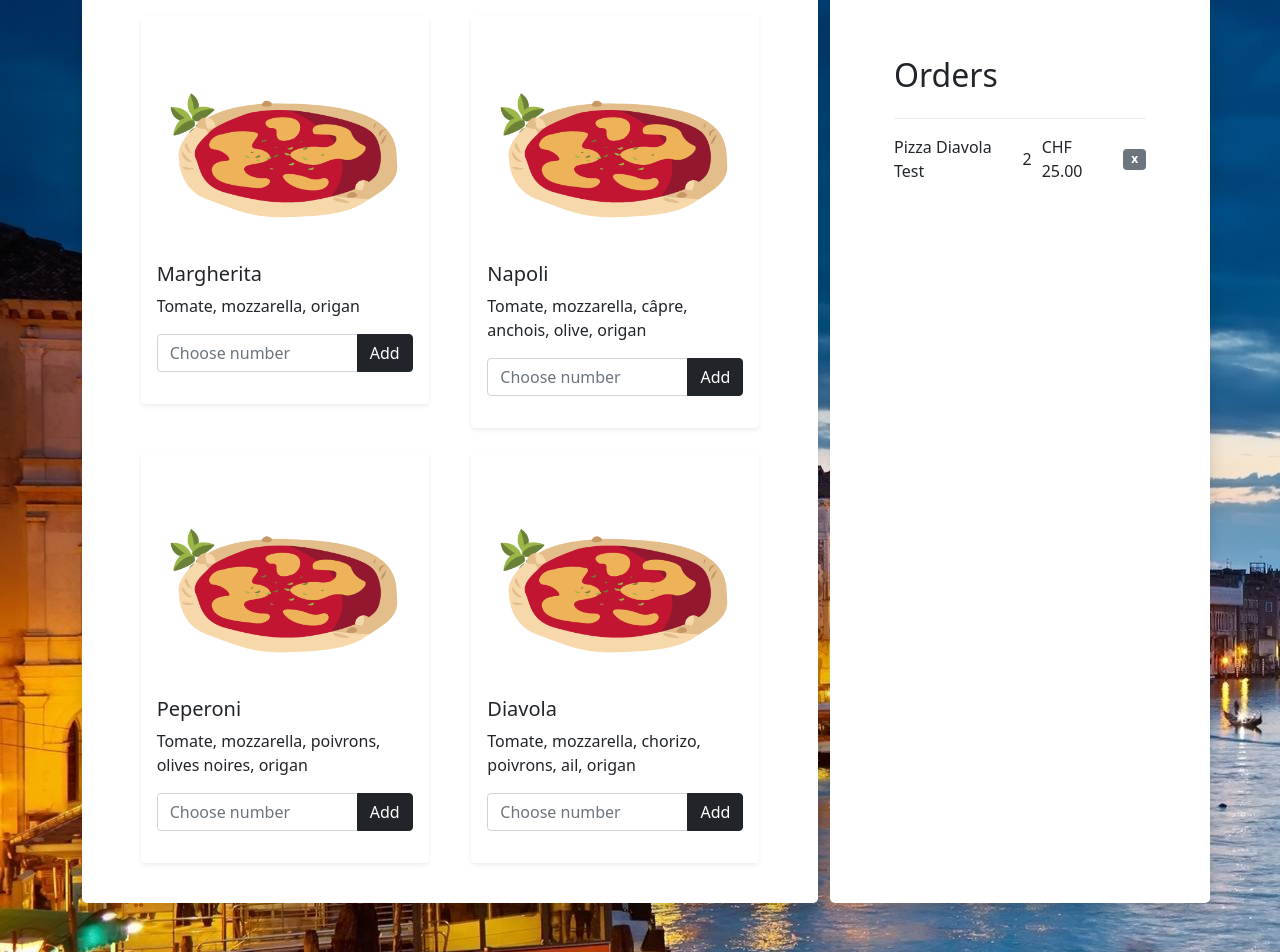
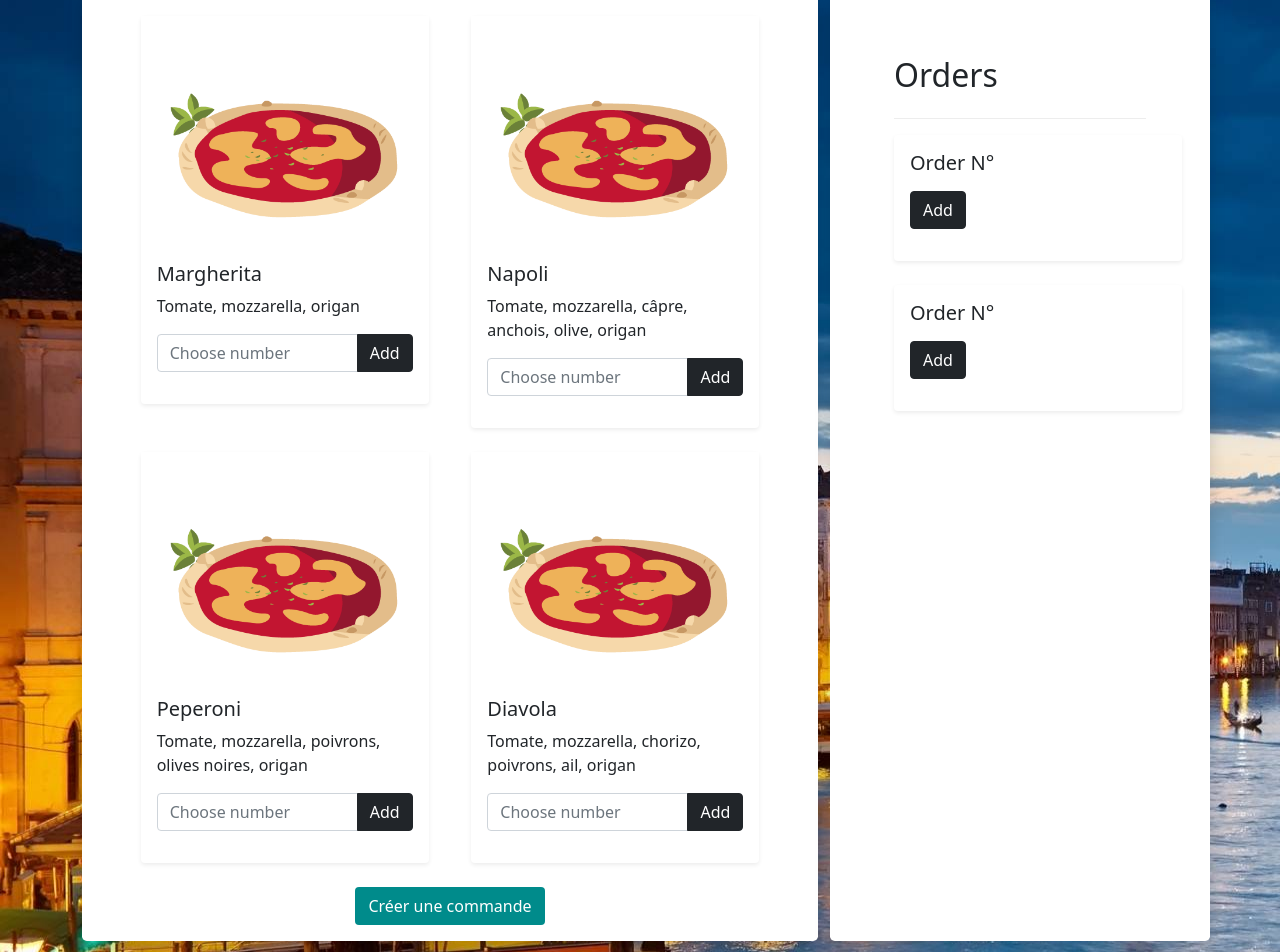
Before and after one commit to LeFromton/pizzamobile-frontend, an Angular app: page / in a window 1280 px wide. Shown: the part 160-1112 px from the top of the page. Built offline with nearby package versions, Linux system fonts and the light colour scheme.

Commit message:
modifications cashier cockpit

```diff
--- a/src/app/cockpits/cashier-view/cart/cart.component.html
+++ b/src/app/cockpits/cashier-view/cart/cart.component.html
@@ -5,11 +5,33 @@
   <hr style="border-top: 1px solid #bbb" />
   <div class="content">
     <div class="orders d-flex align-items-center justify-content-between">
-      <p style="margin-bottom: 0 !important">Pizza Diavola Test</p>
-      <div class="d-flex align-items-center justify-content-between">
-        <p class="number" style="margin-right: 10px; margin-bottom: 0 !important;">2</p>
-        <p class="price" style="margin-right: 10px; margin-bottom: 0 !important;">CHF 25.00</p>
-        <span class="badge bg-secondary">x</span>
+      <div class="d-flex flex-column align-items-center justify-content-between">
+        <div class="card mb-4 border-0 shadow-sm" style="width: 18rem">
+          <div class="card-body">
+            <h5 class="card-title">Order N°</h5>
+            <p class="card-text"></p>
+            <div class="input-group mb-3">
+              <button
+                class="btn btn-dark"
+                type="Add">
+                Add
+              </button>
+            </div>
+          </div>
+        </div>
+        <div class="card mb-4 border-0 shadow-sm" style="width: 18rem">
+          <div class="card-body">
+            <h5 class="card-title">Order N°</h5>
+            <p class="card-text"></p>
+            <div class="input-group mb-3">
+              <button
+                class="btn btn-dark"
+                type="Add">
+                Add
+              </button>
+            </div>
+          </div>
+        </div>
       </div>
     </div>
   </div>
--- a/src/app/cockpits/cashier-view/cashier-view.component.html
+++ b/src/app/cockpits/cashier-view/cashier-view.component.html
@@ -1,13 +1,20 @@
-<h1 class="text-center mt-4">Order Pizza</h1>
+<h1 class="text-center mt-4">Cashier Cockpit</h1>
 
 <div class="container mt-4 mb-4">
   <!-- pizzas availables for loop -->
   <!-- d-flex flex-wrap justify-content-between mt-4 -->
   <div class="row">
     <div class="col-8">
-      <div class="d-flex flex-wrap justify-content-evenly rounded-3 pt-4 shadow p-3 mb-5 bg-white">
-        <div *ngFor="let pizza of pizzas">
-          <app-pizza [pizza]="pizza"></app-pizza>
+      <div class="d-flex flex-column bg-white rounded-3 pt-4 shadow p-3 mb-5">
+        <div class="d-flex flex-wrap justify-content-evenly">
+          <div *ngFor="let pizza of pizzas">
+            <app-pizza [pizza]="pizza"></app-pizza>
+          </div>
+        </div>
+        <div class="d-flex justify-content-center">
+          <button class="btn btn-blue">
+            Créer une commande
+          </button>
         </div>
       </div>
     </div>
--- a/src/app/cockpits/cashier-view/cashier-view.component.scss
+++ b/src/app/cockpits/cashier-view/cashier-view.component.scss
@@ -1,3 +1,5 @@
+@import "/src/styles.scss";
+
 h1 {
   color: white;
 }
--- a/src/app/cockpits/cashier-view/pizza/pizza.component.html
+++ b/src/app/cockpits/cashier-view/pizza/pizza.component.html
@@ -9,7 +9,7 @@
     <p class="card-text">{{ pizza.ingredients }}</p>
     <div class="input-group mb-3">
       <input
-        type="text"
+        type="number"
         class="form-control"
         placeholder="Choose number"
         aria-label="Choose number"
--- a/src/styles.scss
+++ b/src/styles.scss
@@ -1 +1,4 @@
-/* You can add global styles to this file, and also import other style files */
+.btn-blue {
+  background-color: darkcyan;
+  color: white;
+}
```
